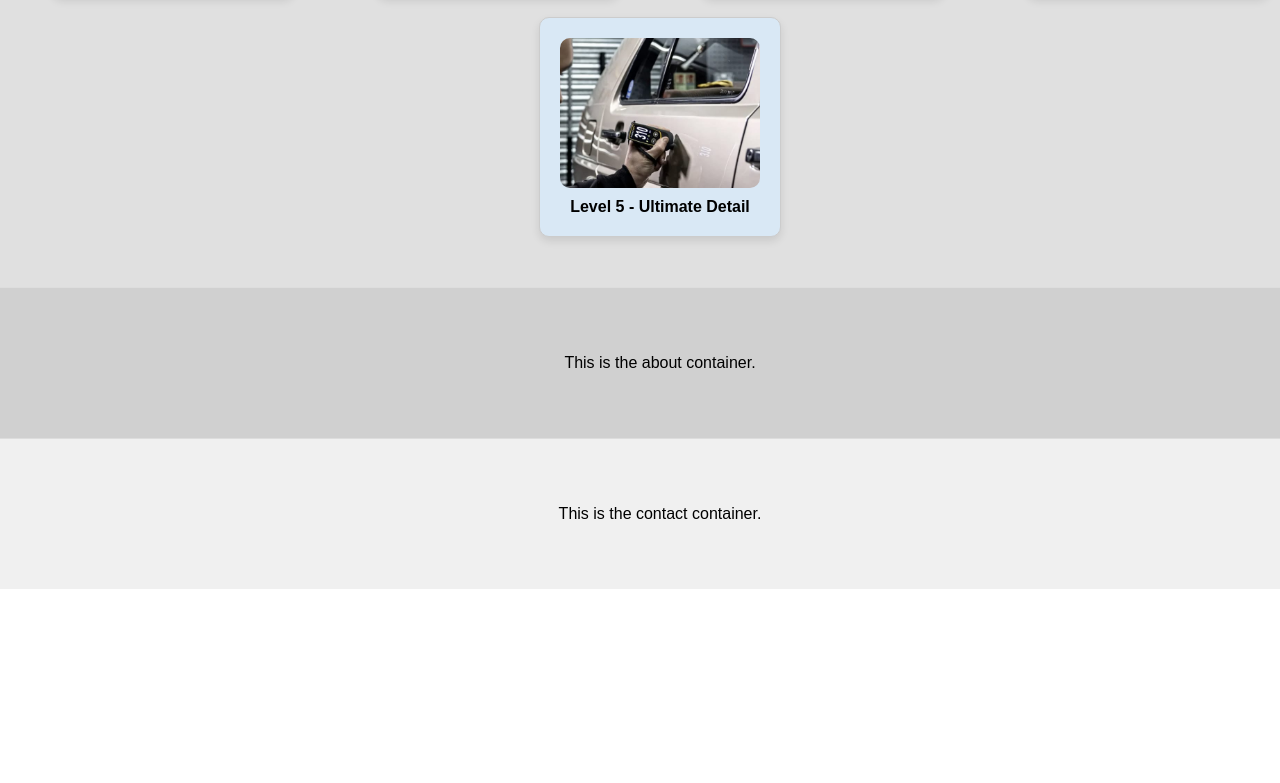
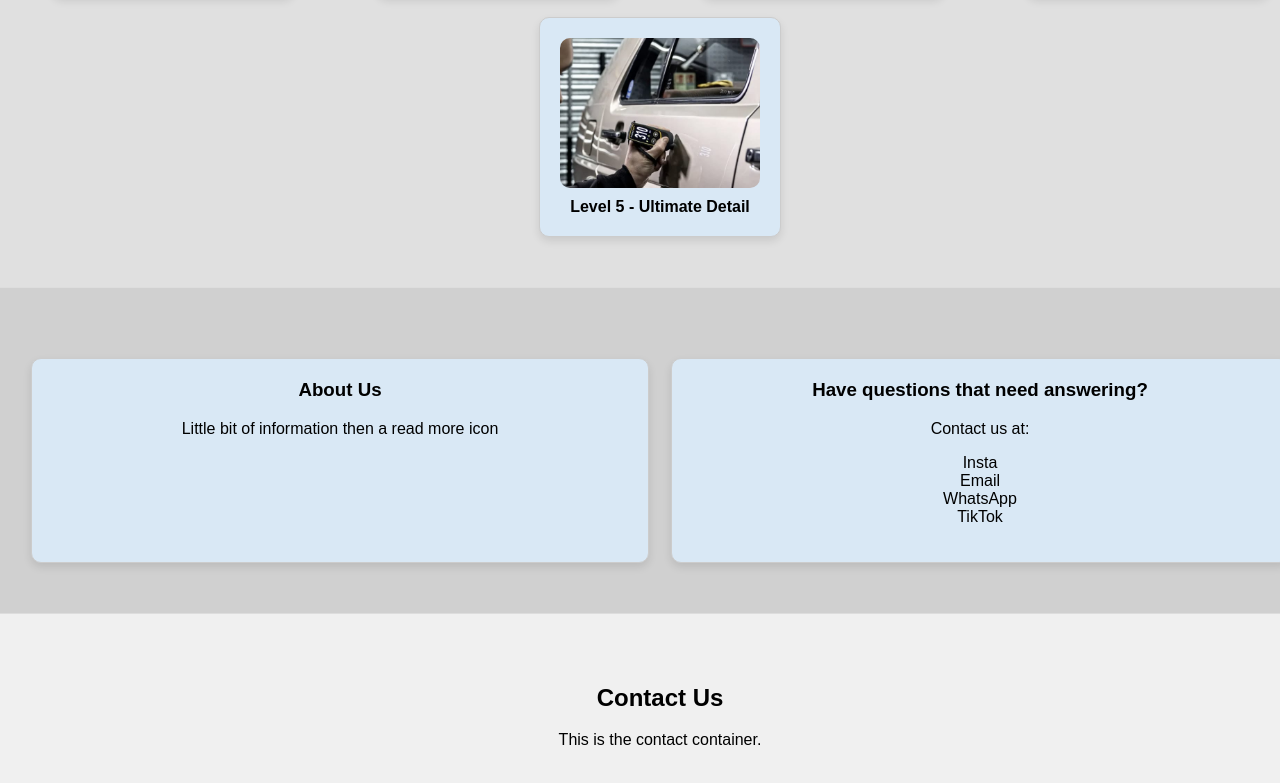
Before and after one commit to manav1x/neelneel, a plain HTML site: page index.html in a window 1280 px wide. Shown: the part 1142-1925 px from the top of the page. Before the commit the page ends 1731 px from the top, so only its background shows below. Drawn offline with Linux system fonts and the light colour scheme.

Commit message:
Add files via upload

```diff
--- a/index.html
+++ b/index.html
@@ -53,11 +53,26 @@
         </div>
     </div>
     <div id="about" class="content-container">
-        <!-- Your about content here -->
-        <p>This is the about container.</p>
+
+        <div class="about-contact">
+            <div class="about-card">
+                <h3>About Us</h3>
+                <p>Little bit of information then a read more icon</p>
+            </div>
+            <div class="contact-card">
+                <h3>Have questions that need answering?</h3>
+                <p>Contact us at:</p>
+                <ul>
+                    <li>Insta</li>
+                    <li>Email</li>
+                    <li>WhatsApp</li>
+                    <li>TikTok</li>
+                </ul>
+            </div>
+        </div>
     </div>
     <div id="contact" class="content-container">
-        <!-- Your contact content here -->
+        <h2>Contact Us</h2>
         <p>This is the contact container.</p>
     </div>
 </body>
--- a/styles.css
+++ b/styles.css
@@ -186,3 +186,34 @@ body, html {
     font-size: 16px;
     font-weight: bold;
 }
+
+.about-contact {
+    display: flex;
+    justify-content: space-around;
+    margin-top: 20px;
+}
+
+.about-card, .contact-card {
+    background-color: #d9e8f5;
+    padding: 20px;
+    border: 1px solid #ccc;
+    border-radius: 10px;
+    width: 45%;
+    text-align: center;
+    box-shadow: 0 4px 8px rgba(0,0,0,0.1);
+    transition: transform 0.2s ease, box-shadow 0.2s ease;
+}
+
+.about-card:hover, .contact-card:hover {
+    transform: translateY(-5px);
+    box-shadow: 0 8px 16px rgba(0,0,0,0.2);
+}
+
+.about-card h3, .contact-card h3 {
+    margin-top: 0;
+}
+
+.contact-card ul {
+    list-style: none;
+    padding: 0;
+}
```
